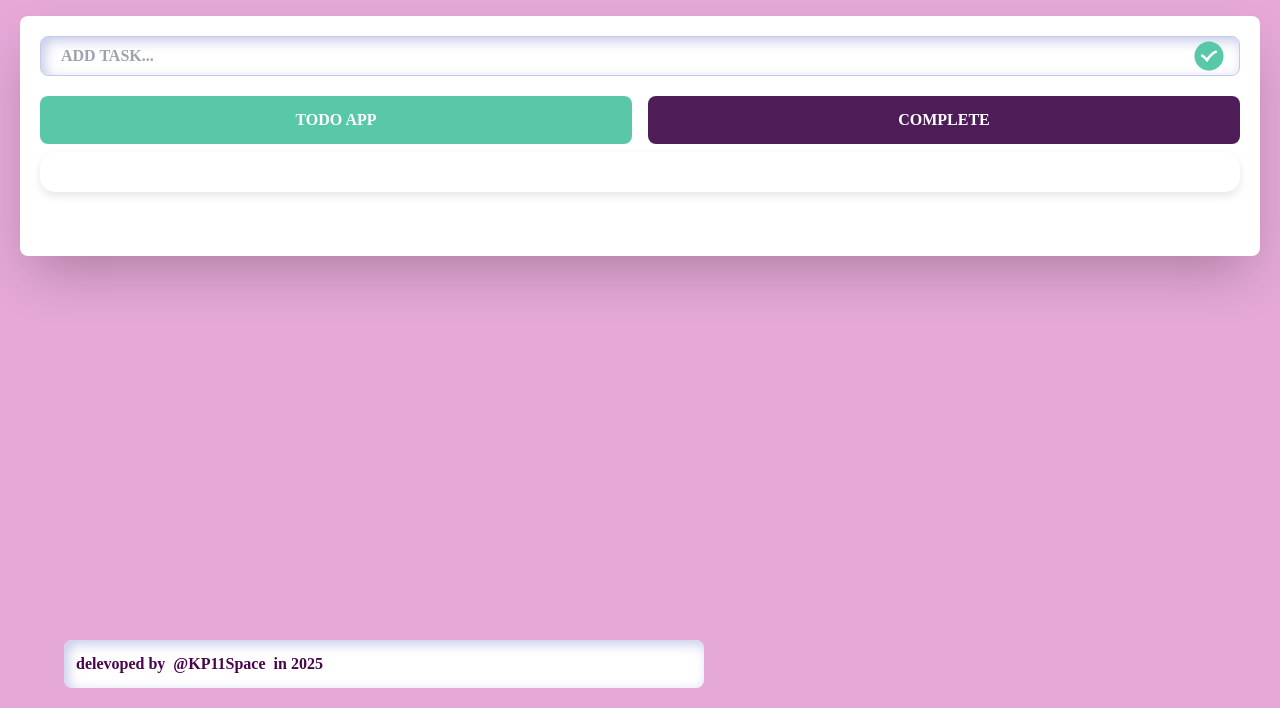
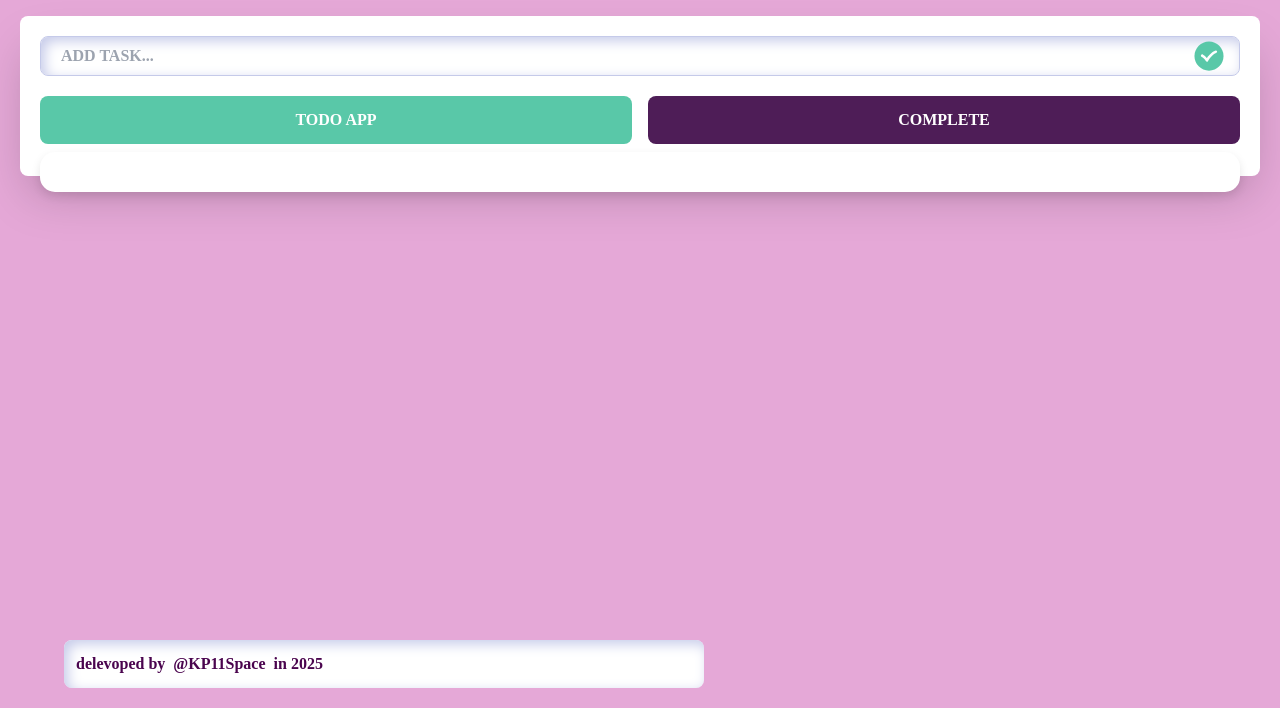
Before and after one commit to KP11Space/front, a plain HTML site: page index.html in a window 1280 px wide. Shown: the part 92-800 px from the top of the page. Drawn offline with nearby package versions, Linux system fonts and the light colour scheme; no server answers; a web font is replaced by a local one.

Commit message:
Update index.html

```diff
--- a/index.html
+++ b/index.html
@@ -63,7 +63,7 @@
     <title>todo</title>
     <script src="./main.js"> </script>
 </head>
-<body style="background-color:#E5A8D7; height: 30%;" >
+<body style="background-color:#E5A8D7; height: 20%;" >
     <h1 class="grid justify-center text-5xl mt-10 mb-5 text-fuchsia-950" style="font-family: 'Cherry Bomb One'; font-weight: 900;"> TODO APP</h1>
     <div class="block m-5 bg-white p-5 rounded-lg shadow-2xl h-full gap-4">
         <div style="position: relative; box-shadow: inset 4px 4px 13px #C5CAE9; font-family: 'ADLaM Display'; font-weight: 900; padding-right: 40px; border: 1px solid #C5CAE9; border-radius: 8px; height: 40px;">
```
